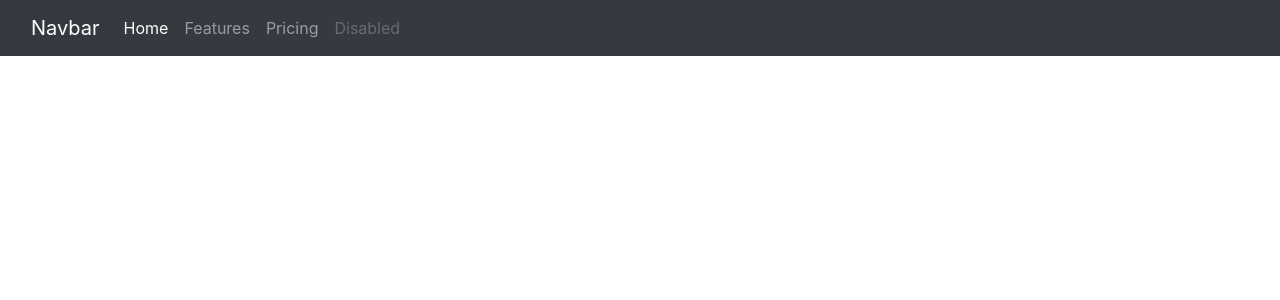
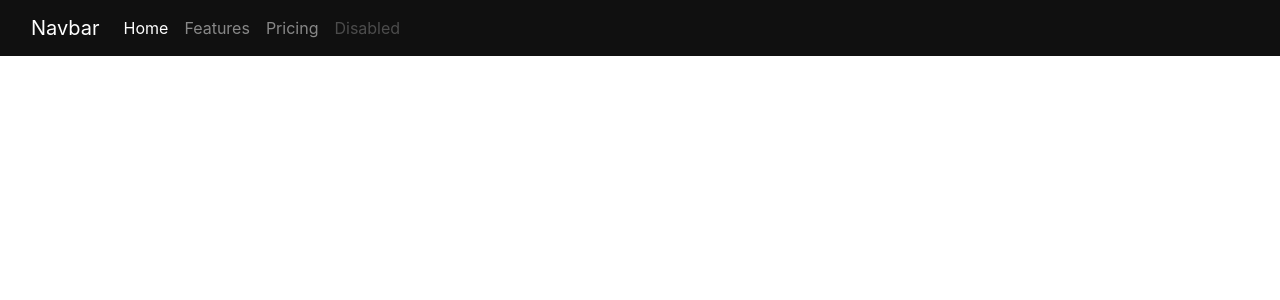
Before and after one commit to triglemon/mudring, a React (Create React App) app in the folder mudring-react/: page /home in a window 1280 px wide. Shown: the top 300 px of the page. Built offline with nearby package versions, Linux system fonts and the light colour scheme.

Commit message:
homepage working

```diff
--- a/mudring-react/package.json
+++ b/mudring-react/package.json
@@ -2,7 +2,7 @@
   "name": "mudring-react",
   "version": "0.1.0",
   "private": true,
-  "proxy" : "http:localhost:56565",
+  "proxy" : "http://localhost:56565",
   "dependencies": {
     "@testing-library/jest-dom": "^5.11.9",
     "@testing-library/react": "^11.2.3",
--- /dev/null
+++ b/mudring-react/src/components/CSS/Navbar.css
@@ -0,0 +1,3 @@
+.navbar{
+    background-color: #101010 !important;
+}
--- a/mudring-react/src/components/Navbar.js
+++ b/mudring-react/src/components/Navbar.js
@@ -1,4 +1,4 @@
-
+import './CSS/Navbar.css'
 function Navbar() {
     return (
     <div>
```
Also changed, not shown: 1 other file (tests, documents, lock files or other folders).
